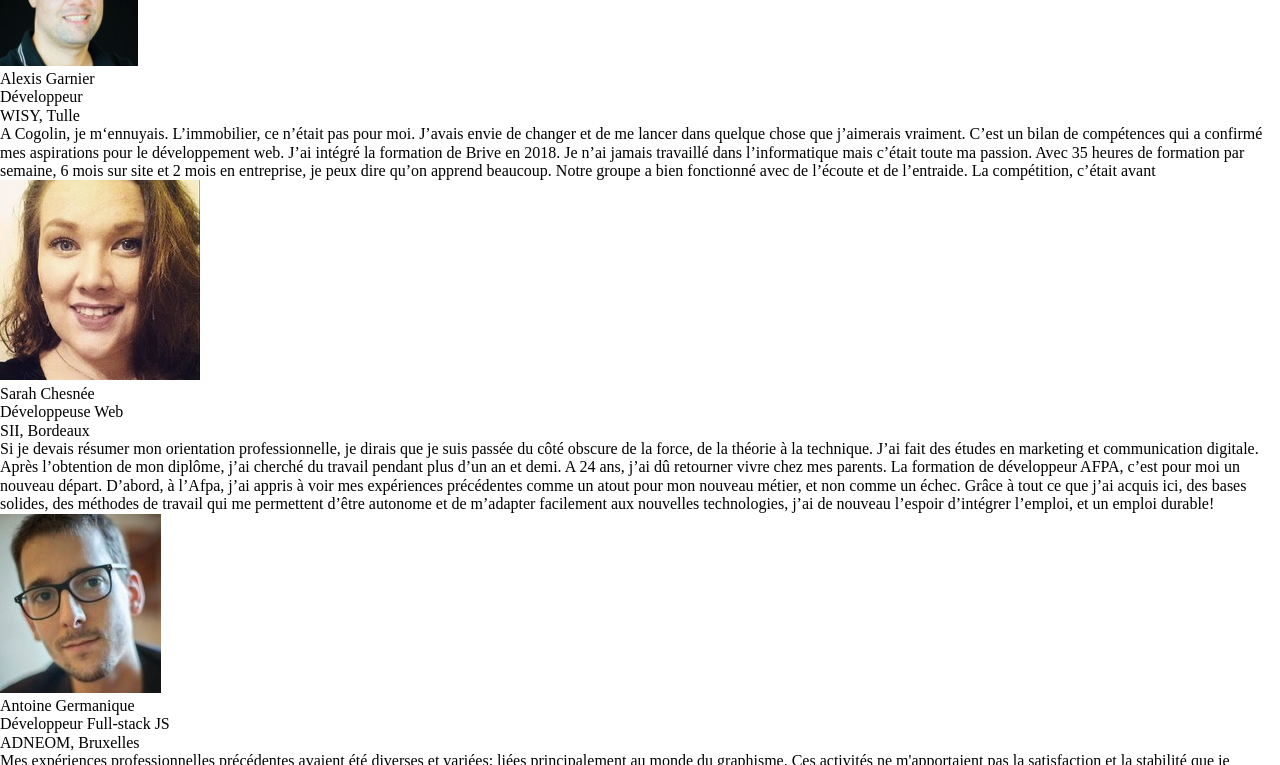
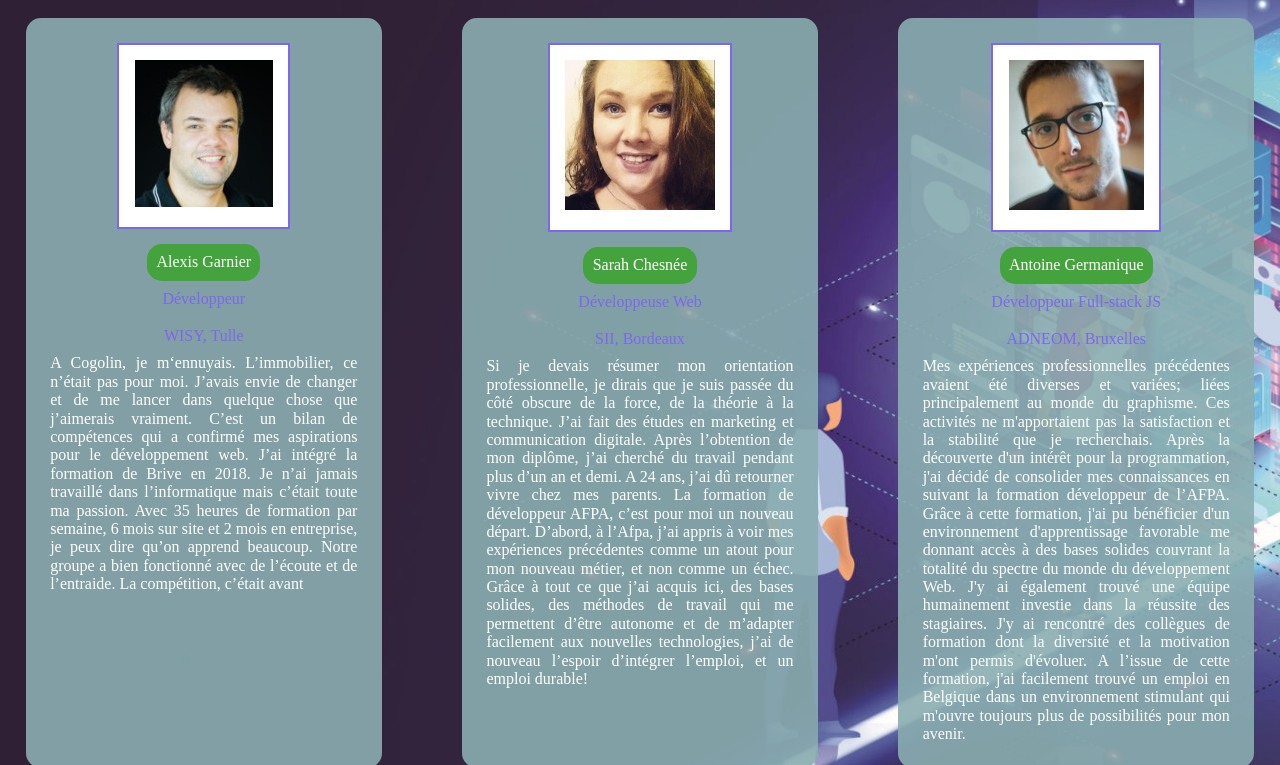
Before and after one commit to Dampess/AFPA-DWWM, a plain HTML site: page temoignages.html in a window 1280 px wide. Shown: the part 268-1033 px from the top of the page. Drawn offline with Linux system fonts and the light colour scheme.

Commit message:
"page témoignages"

```diff
--- a/StyleCss/acceuil.css
+++ b/StyleCss/acceuil.css
@@ -6,7 +6,7 @@ main{
     padding: 3%;
 }
 .container{
-    background-color: rgba(161, 184, 186, 0.9) ;
+    background-color: rgba(138, 173, 177, 0.9) ;
     min-height: 70dvh;
     text-align: center;
     margin-left: 20%;
--- a/StyleCss/formation.css
+++ b/StyleCss/formation.css
@@ -35,7 +35,7 @@ h1,.rubriqueFormation-Titre{
 }
 .colFormation{
     width: 45%;
-    background-color: rgba(161, 184, 186, 0.9);
+    background-color: rgba(138, 173, 177, 0.9);
     padding: 2%;
     border-radius: 15px;
 }
--- /dev/null
+++ b/StyleCss/temoignages.css
@@ -0,0 +1,54 @@
+main{
+    min-height: 80dvh;
+    background-image: url(/Images/A2-1920.jpg);
+    background-size:cover;
+    background-repeat: no-repeat;
+    padding: 2%;
+}
+h1,.carte-temoignage-nom{
+    background-color: #44a33d;
+    border-radius: 15px;
+    padding: 3%;
+    color: white;
+    font-family:serif;
+    text-decoration: none;
+    text-align: center;
+}
+h1{
+    border-radius: 50px;
+    font-size:xx-large;
+    margin-left: 20%;
+    margin-right: 20%;
+}
+.temoignages{
+    display: flex;
+    flex-direction: row;
+    justify-content: space-between;
+}
+.carte-temoignage{
+    width: 25%;
+    background-color: rgba(138, 173, 177, 0.9);
+    border-radius: 15px;
+    padding: 2%;
+    display: flex;
+    flex-direction: column;
+    align-items: center;
+}
+.carte-temoignage-photo>img{
+    max-width: 150px;
+    max-height: 150px;
+}
+.carte-temoignage-photo{
+    border: 2px solid mediumslateblue;
+    padding: 5%;
+    background-color: white;
+    margin-bottom: 5%;
+}
+.carte-temoignage-fonction,.carte-temoignage-entreprise{
+    margin: 3%;
+    color:mediumslateblue ;
+}
+.carte-temoignage-message{
+    text-align: justify;
+    color: white;
+}
--- a/temoignages.html
+++ b/temoignages.html
@@ -7,6 +7,7 @@
     <title>D'anciens stagiaires témoignent</title>
     <link rel="stylesheet" href="StyleCss/normalize.css">
     <link rel="stylesheet" href="StyleCss/main.css">
+    <link rel="stylesheet" href="StyleCss/temoignages.css">
     <link rel="shortcut icon" href="Images/favicon.ico" type="image/x-icon">
   </head>
   <body>
```
